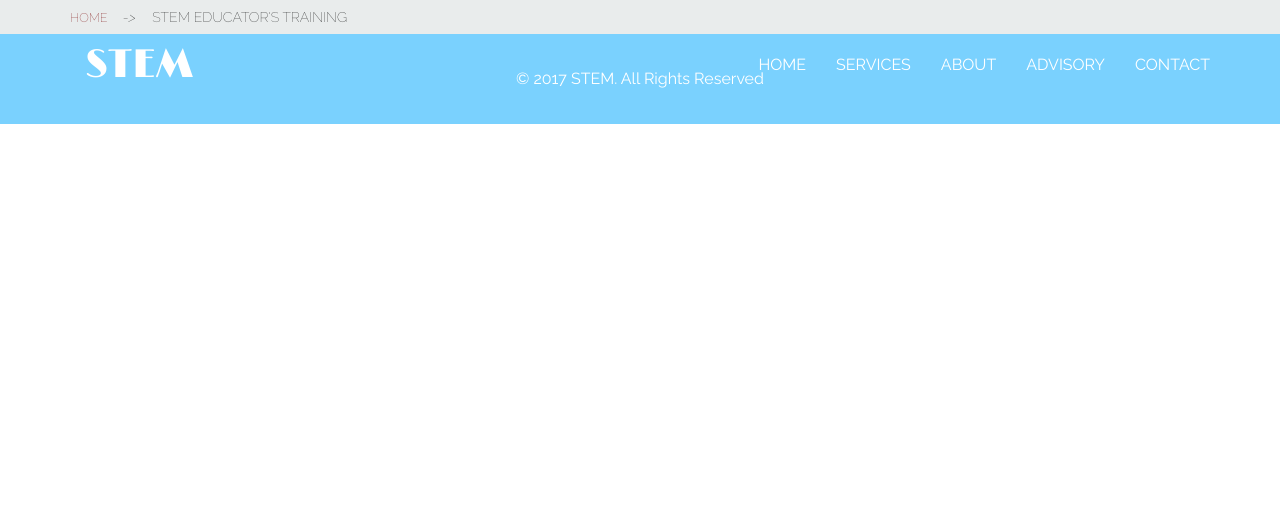
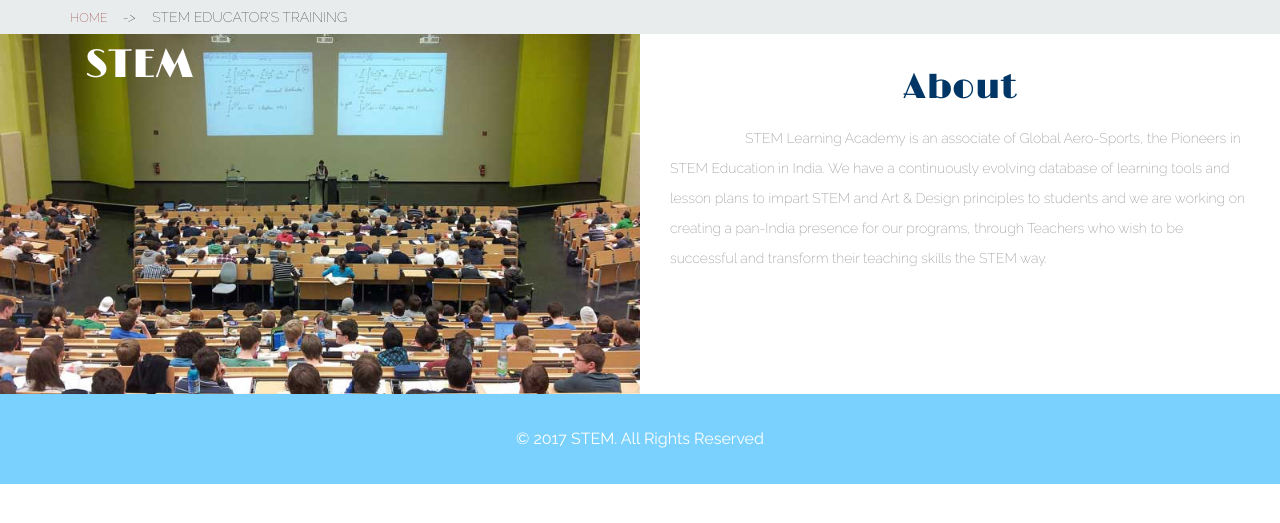
Before and after one commit to dhanyacm/stem, a Jekyll site: the page built from educator.html, in a window 1280 px wide. Shown: the top 523 px of the page. Built offline with Jekyll 4.4.1, drawn with Linux system fonts in a browser that asks for light colours; a script that is not in the unit is left out.

Commit message:
Update educator.html

```diff
--- a/educator.html
+++ b/educator.html
@@ -7,4 +7,27 @@
 
 <div class="cont">
 
+  <!-- about section -->
+<section class="about-agileits">
+	<div class="container-fluid">
+		<div class="col-lg-6 col-md-6 col-sm-6 about-agile1 slideanim">
+			<div class="hover01 column">
+				<div>
+					<figure><img src="images/about-img.jpg" alt="STEM" class="img-responsive"></figure>
+				</div>
+			</div>
+		</div>
+		<div class="col-lg-6 col-md-6 col-sm-6 about-agile2">
+			<div class="about-wthree">
+				<h2 class="text-center slideanim">About </h2>
+				<p class="slideanim">STEM Learning Academy is an associate of Global Aero-Sports, the Pioneers in STEM Education in India. We have a continuously evolving database of learning tools and lesson plans to impart STEM and Art & Design principles to students and we are working on creating a pan-India presence for our programs, through Teachers who wish to be successful and transform their teaching skills the STEM way.</p>
+
+			</div>
+		</div>
+		<div class="clearfix"></div>
+	</div>
+</section>
+<!-- /about section -->
+
+
 </div>
```
